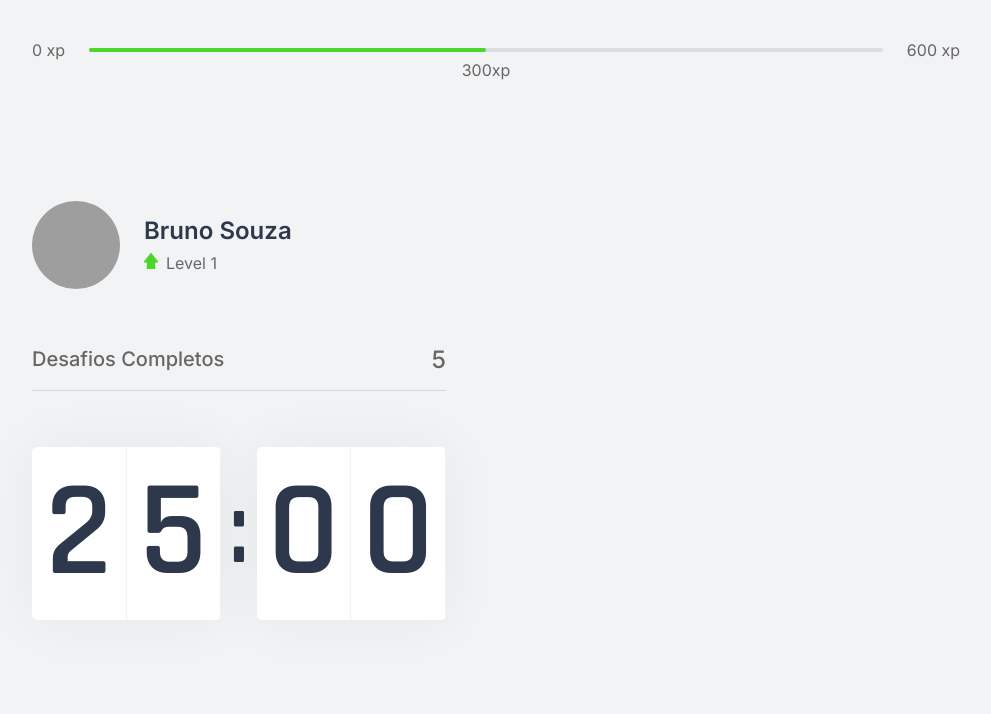
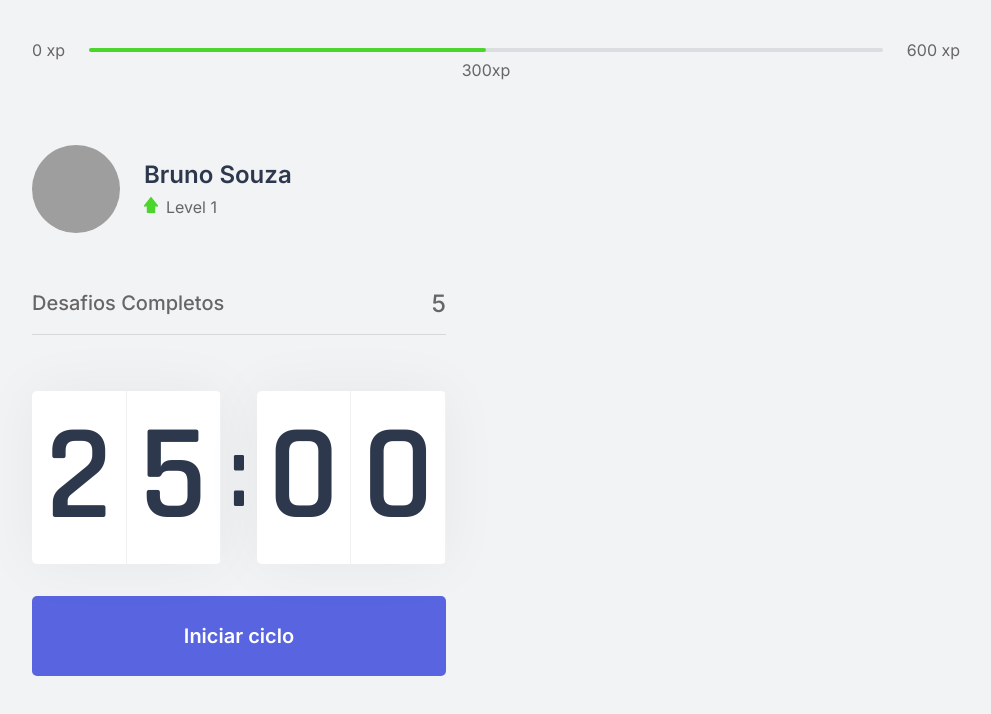
Before and after one commit to arubesu/move-it-next, a Next.js app: page / in a window 1280 px wide. Shown: the top 714 px of the page, without its empty margins (144-1135 px from the left). Built offline with nearby package versions, Linux system fonts and the light colour scheme; grey boxes are pictures that could not be loaded.

Commit message:
Add CountDown component

```diff
--- a/src/components/CountDown.tsx
+++ b/src/components/CountDown.tsx
@@ -1,19 +1,49 @@
-import React from 'react';
+import React, { useEffect, useState } from 'react';
 
 import styles from '../styles/components/CountDown.module.css';
 
 export const CountDown: React.FC = () => {
+  const [time, setTime] = useState(25 * 60);
+  const [active, setActive] = useState(false);
+
+  const minutes = Math.floor(time / 60);
+  const seconds = time % 60;
+  const [minuteLeft, minuteRight] = String(minutes).padStart(2, '0').split('');
+  const [secondLeft, secondRight] = String(seconds).padStart(2, '0').split('');
+
+  const startCountDown = () => {
+    setActive(true);
+  }
+
+  useEffect(() => {
+
+    if (active && time > 0) {
+      setTimeout(() => {
+        setTime(time - 1);
+      }, 1000);
+    }
+
+  }, [active, time])
+
   return (
+    <>
       <div className={styles.countdownContainer}>
         <div>
-        <span>2</span>
-        <span>5</span>
+          <span>{minuteLeft}</span>
+          <span>{minuteRight}</span>
         </div>
         <span>:</span>
         <div>
-        <span>0</span>
-        <span>0</span>
+          <span>{secondLeft}</span>
+          <span>{secondRight}</span>
         </div>
       </div>
+      <button
+        onClick={startCountDown}
+        type="button"
+        className={styles.countdownButton}
+      >Iniciar ciclo
+      </button>
+    </>
   );
 }
--- a/src/styles/components/CountDown.module.css
+++ b/src/styles/components/CountDown.module.css
@@ -34,3 +34,23 @@
 .countdownContainer>div span:last-child {
   border-right: 1px solid #f0f1f3;
 }
+
+.countdownButton {
+  width: 100%;
+  height: 5rem;
+  display: flex;
+  margin-top: 2rem;
+  align-items: center;
+  justify-content: center;
+  border: 0;
+  border-radius: 5px;
+  background: var(--blue);
+  color: var(--white);
+  font-size: 1.25rem;
+  font-weight: 600;
+  transition: background-color 0.2s;
+}
+
+.countdownButton:hover {
+  background: var(--blue-dark);
+}
```
Lines whose indentation alone changed are shown as unchanged.
